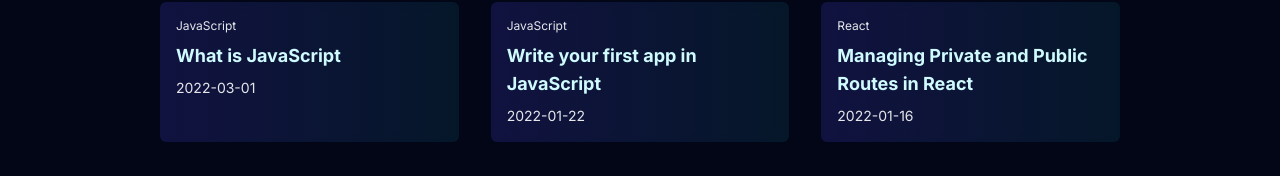
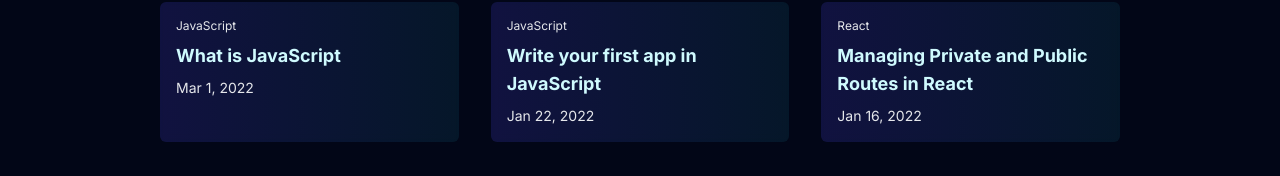
Before and after one commit to stefandjikic/personal-website, a Next.js app: page / in a window 1280 px wide. Shown: the part 751-927 px from the top of the page. Built offline with nearby package versions, Linux system fonts and the light colour scheme.

Commit message:
Add formatted date to BlogCard component

```diff
--- a/app/_components/blog/BlogCard.tsx
+++ b/app/_components/blog/BlogCard.tsx
@@ -1,3 +1,4 @@
+import { getFormattedDate } from "@/app/utils/helpers";
 import { IBlogPostMetaData } from "@/app/utils/interfaces";
 import Link from "next/link";
 import React from "react";
@@ -7,12 +8,14 @@
 }
 
 const BlogCard = ({ post }: BlogCardProps) => {
+  const formattedDate = getFormattedDate(post?.date);
+
   return (
     <div className="rounded-md backdrop-blur-sm p-4 bg-gradient-to-r from-indigo-600/20 to-cyan-800/20 hover:bg-gradient-to-l">
       <Link href={`/blog/${post.slug}`}>
         <p className="text-xs mb-2">{post?.category}</p>
         <h4 className="text-lg font-bold text-cyan-100">{post.title}</h4>
-        <p className="text-sm mt-2">{post.date}</p>
+        <p className="text-sm mt-2">{formattedDate}</p>
       </Link>
     </div>
   );
```
